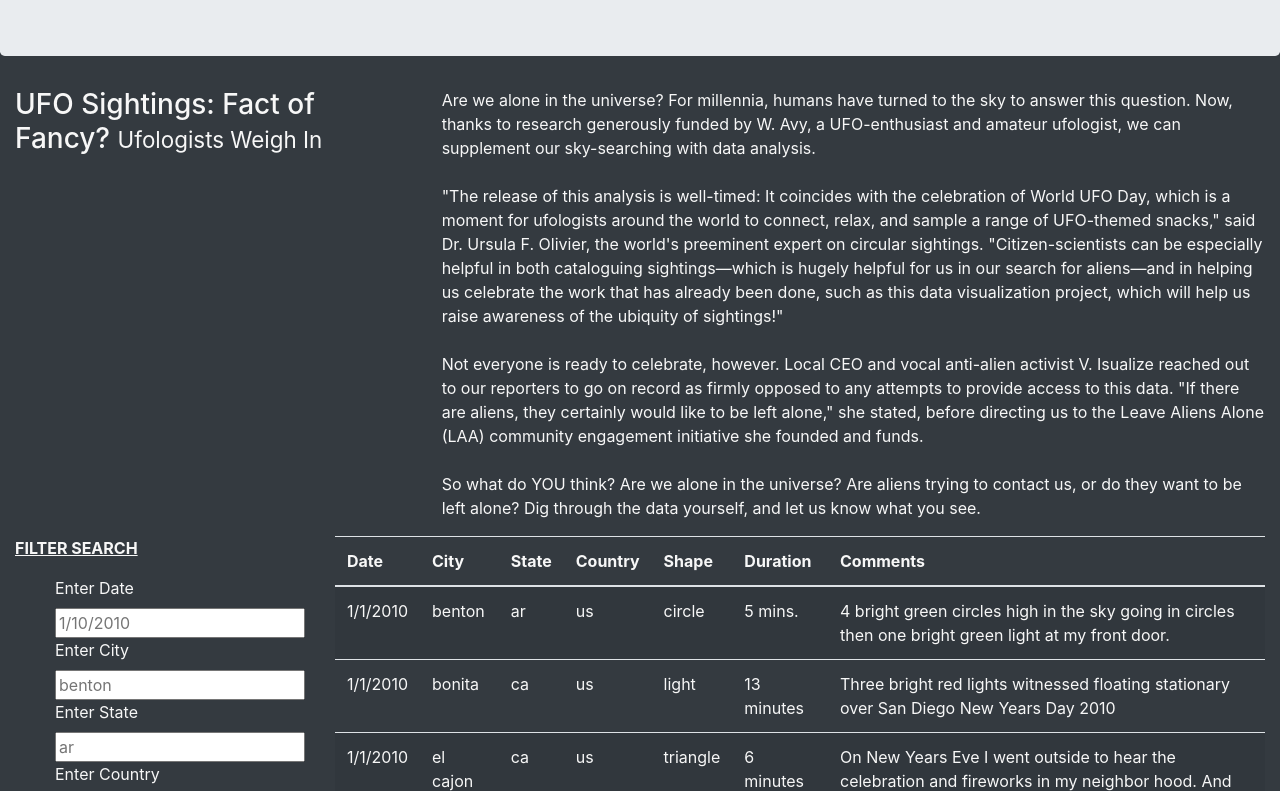
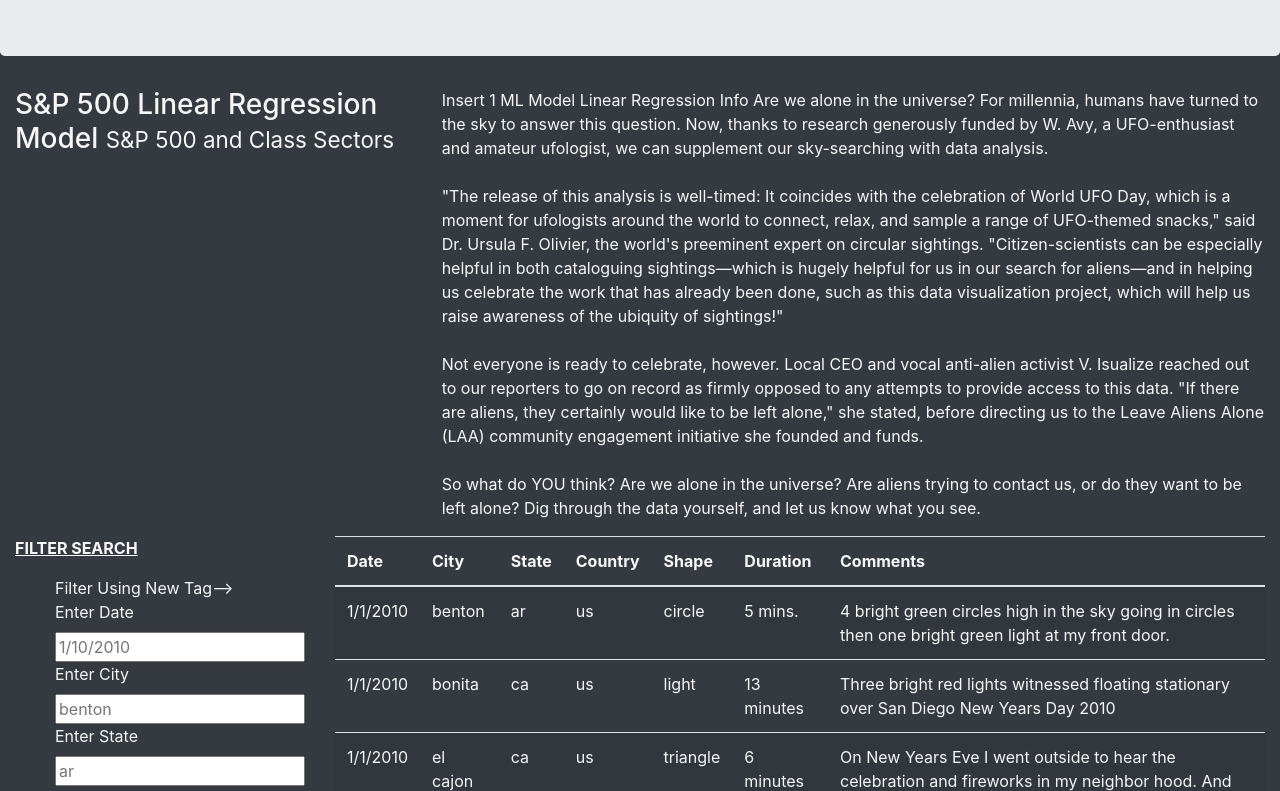
Before and after one commit to Roark23/Final_Project, a plain HTML site: page index.html in a window 1280 px wide. Shown: the part 203-994 px from the top of the page. Drawn offline with nearby package versions, Linux system fonts and the light colour scheme.

Commit message:
3rd segment Complete

```diff
--- a/index.html
+++ b/index.html
@@ -46,18 +46,19 @@
 
     <!--Webpage Header-->
     <div class="jumbotron">
-        <h1 class="display-4">The Truth is Out There</h1>
+        <h1 class="display-4">S&P 500 Machine Learning Stock Prediction</h1>
     </div>
 
     <!--Article Title and Paragraph-->
     <div class="container-fluid">
         <div class="row">
           <div class="col-md-4">
-                <h3>UFO Sightings: Fact of Fancy? <small>Ufologists Weigh In</small></h3>
+                <h3>S&P 500 Linear Regression Model <small>S&P 500 and Class Sectors</small></h3>
           </div>
 
           <div class="col-md-8">
                 <p>
+                    Insert 1 ML Model Linear Regression Info
                     Are we alone in the universe? For millennia, humans have turned to the sky to answer this question.
                     Now, thanks to research generously funded by W. Avy, a UFO-enthusiast and amateur ufologist,
                     we can supplement our sky-searching with data analysis.
@@ -91,7 +92,7 @@
                     <p><b><u>FILTER SEARCH</u></b></p>
                     <ul class="bg-dark">
 
-                        <!-- CHALLENGE NEED - Filter Using New <form> Tag-->
+                        <!----> Filter Using New <form> Tag-->
                         <li class="list-group" class="btn-dark">
                                 <label for="datetime">Enter Date</label>
                                 <input type="text" placeholder="1/10/2010" id="datetime" />
```
Also changed, not shown: 1 other file.
